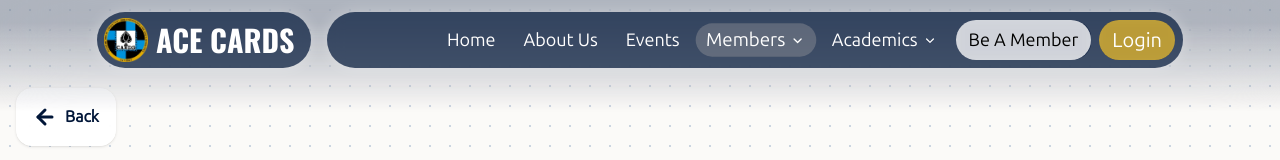
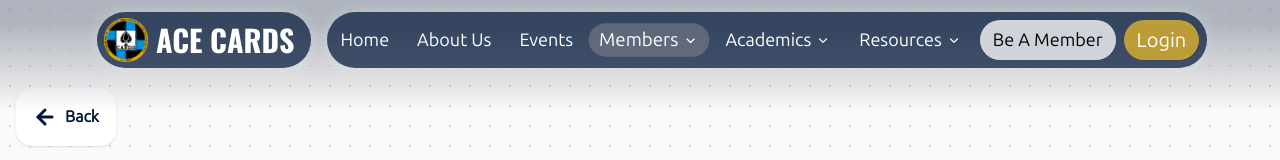
Before and after one commit to ACE-CARDS/project-tongitss, a Next.js app: page /committee in a window 1280 px wide. Shown: the top 160 px of the page. Built offline with nearby package versions, Linux system fonts and the light colour scheme; no server answers.

Commit message:
feat(navbar): added resources section

```diff
--- a/components/layout/navbar.tsx
+++ b/components/layout/navbar.tsx
@@ -17,10 +17,12 @@ export default function NavBar({ isOverHero = false, isLoading = false}) {
   const [menuOpen, setMenuisOpen] = useState(false);
   const [academicsOpen, setAcademicsOpen] = useState(false);
   const [membersOpen, setMembersOpen] = useState(false);
+  const [resourcesOpen, setResourcesOpen] = useState(false);
   const [isLogoutOpen, setIsLogoutOpen] = useState(false)
 
   const academicsRef = useRef<HTMLLIElement>(null);
   const membersRef = useRef<HTMLLIElement>(null);
+  const resourcesRef = useRef<HTMLLIElement>(null);
   const navigationRef = useRef<HTMLDivElement>(null);
 
   const pathname = usePathname();
@@ -38,11 +40,19 @@ export default function NavBar({ isOverHero = false, isLoading = false}) {
   const toggleDropdown = () => {
     setAcademicsOpen(!academicsOpen);
     setMembersOpen(false);
+    setResourcesOpen(false);
   };
 
   const toggleMembers = () => {
     setMembersOpen(!membersOpen);
     setAcademicsOpen(false);
+    setResourcesOpen(false);
+  }
+
+  const toggleResources = () => {
+    setResourcesOpen(!resourcesOpen);
+    setAcademicsOpen(false);
+    setMembersOpen(false);
   }
 
   useEffect(() => {
@@ -52,6 +62,8 @@ export default function NavBar({ isOverHero = false, isLoading = false}) {
         !academicsRef.current.contains(event.target as Node)) ||
         (membersRef.current &&
         !membersRef.current.contains(event.target as Node)) ||
+        (resourcesRef.current &&
+        !resourcesRef.current.contains(event.target as Node)) ||
         (navigationRef.current &&
         !navigationRef.current.contains(event.target as Node)
         )
@@ -59,6 +71,7 @@ export default function NavBar({ isOverHero = false, isLoading = false}) {
         setAcademicsOpen(false);
         setMenuisOpen(false);
         setMembersOpen(false);
+        setResourcesOpen(false);
       }
     };
 
@@ -280,6 +293,55 @@ export default function NavBar({ isOverHero = false, isLoading = false}) {
                 </ul>
               </li>
 
+              {/* Resources Dropdown */}
+              <li
+                ref={resourcesRef}
+                onClick={toggleResources}
+                className={`z-20 group relative flex flex-col xl:flex-row gap-1 px-[10px] py-[2px] cursor-pointer rounded-[1rem] duration-200 transition-all
+                  ${isActive("/downloads") || isActive("/publications")
+                    ? "bg-[#a6a6a6]/35 hover:bg-[#a6a6a6]/40 scale-[1.04]"
+                    : "hover:bg-[#a6a6a6]/30 hover:scale-[1.04]"
+                  }
+                  ${resourcesOpen ? "bg-[#a6a6a6]/30 scale-[1.04]" : ""}
+                `}
+              >
+                <div className="flex flex-row items-center gap-1 whitespace-nowrap justify-end xl:justify-start">
+                  Resources
+                  <svg
+                    xmlns="http://www.w3.org/2000/svg"
+                    viewBox="0 0 20 20"
+                    fill="currentColor"
+                    className={`size-4 transition-transform duration-200 ${resourcesOpen ? "rotate-180" : ""}`}
+                  >
+                    <path
+                      fillRule="evenodd"
+                      d="M5.22 8.22a.75.75 0 0 1 1.06 0L10 11.94l3.72-3.72a.75.75 0 1 1 1.06 1.06l-4.25 4.25a.75.75 0 0 1-1.06 0L5.22 9.28a.75.75 0 0 1 0-1.06Z"
+                      clipRule="evenodd"
+                    />
+                  </svg>
+                </div>
+
+                {/* Submenu */}
+                <ul
+                  className={`
+                    ${resourcesOpen ? "flex" : "hidden"}
+                    flex-col gap-1 xl:gap-3 text-left
+                    whitespace-normal xl:whitespace-nowrap
+                    xl:absolute xl:shadow-[0_5px_15px_rgba(255,255,255,0.3)]
+                    xl:bg-[#011638]/90 xl:backdrop-blur-sm
+                    p-1 xl:p-4 xl:rounded-[2rem]
+                    xl:-left-5 xl:top-8 xl:w-40 xl:text-center
+                  `}
+                >
+                  <li className="hover:underline">
+                    <Link href="/downloads">Downloads</Link>
+                  </li>
+                  <li className="hover:underline">
+                    <Link href="/publications">Publications</Link>
+                  </li>
+                </ul>
+              </li>
+
               {/* 1. If NO user is found, show Login and Join buttons */}
               {!user ? (
                 <>
```
